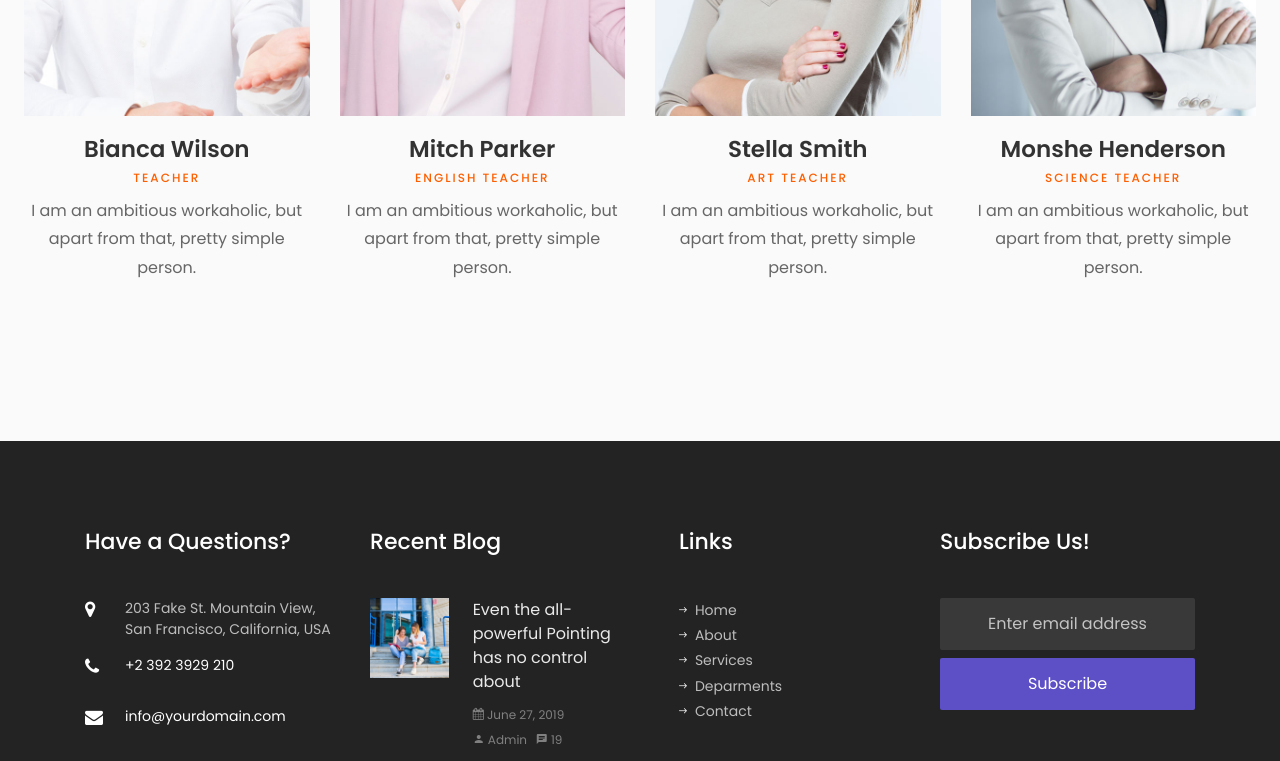
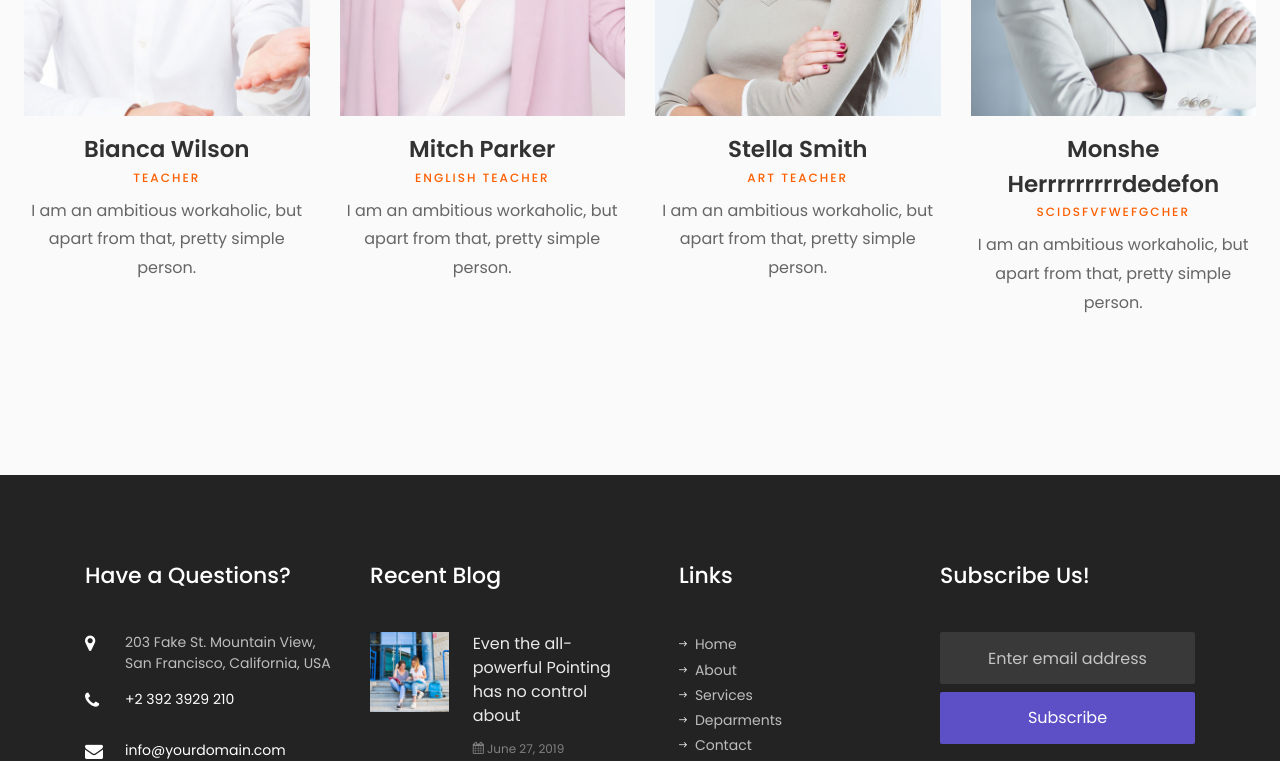
Before and after one commit to infPabloDeMiguel/University, a plain HTML site: page fox/teacher.html in a window 1280 px wide. Shown: the part 1480-2241 px from the top of the page. Drawn offline with Linux system fonts and the light colour scheme; some packages are replaced by stand-ins of ours; no server answers; files whose address does not match are found by name.

Commit message:
segcomhfix2

```diff
--- a/fox/teacher.html
+++ b/fox/teacher.html
@@ -244,8 +244,8 @@
 								<div class="img align-self-stretch" style="background-image: url(images/teacher-8.jpg);"></div>
 							</div>
 							<div class="text pt-3 text-center">
-								<h3>Monshe Henderson</h3>
-								<span class="position mb-2">Science Teacher</span>
+								<h3>Monshe Herrrrrrrrrdedefon</h3>
+								<span class="position mb-2">Scidsfvfwefgcher</span>
 								<div class="faded">
 									<p>I am an ambitious workaholic, but apart from that, pretty simple person.</p>
 									<ul class="ftco-social text-center">
```
